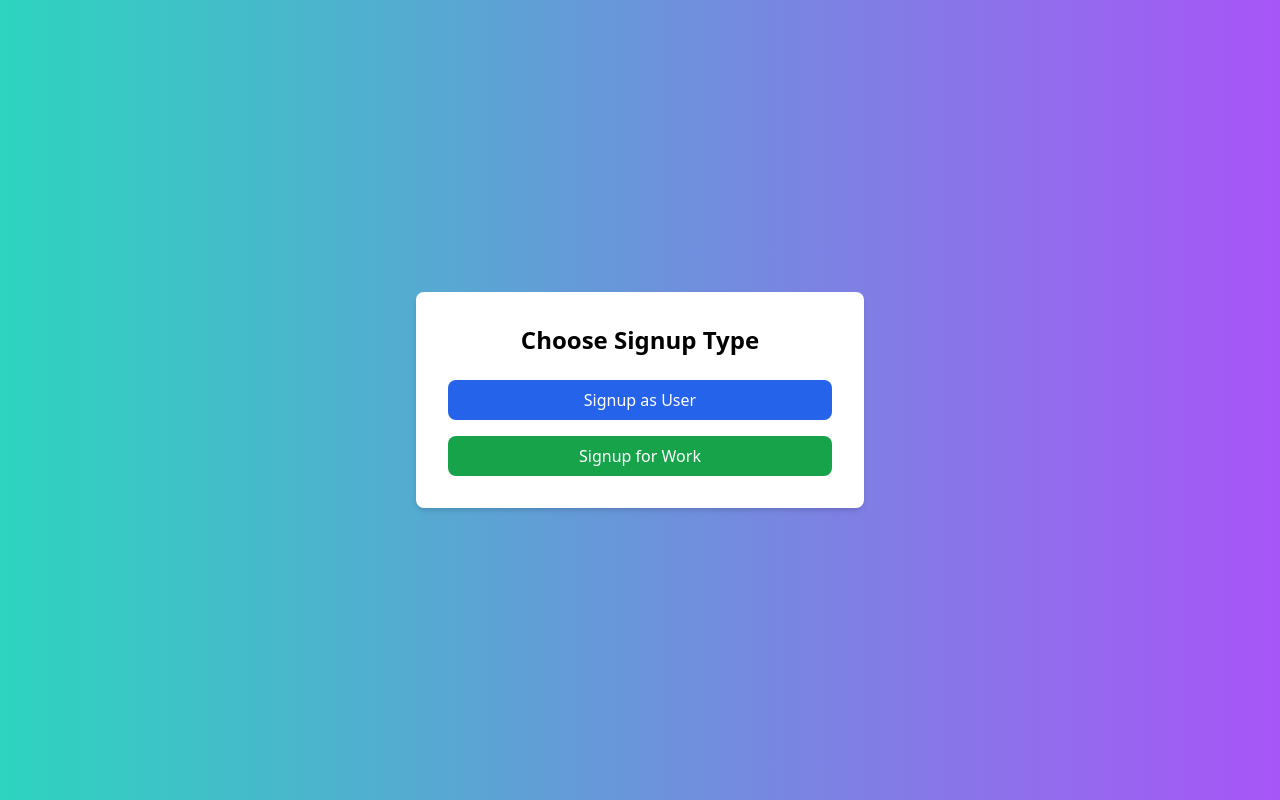
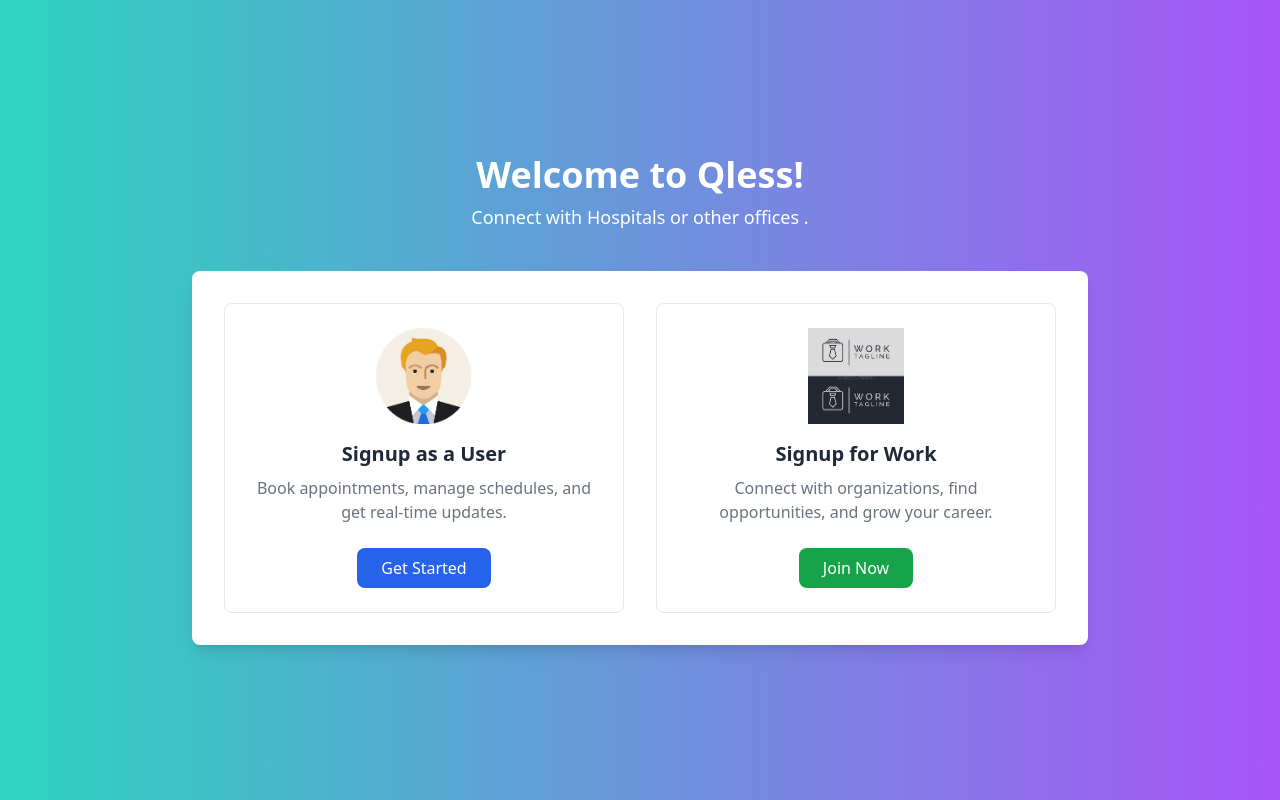
Before and after one commit to yogeshpatel09/Qless-system, a Next.js app: page /Signup in a window 1280 px wide. Built offline with nearby package versions, Linux system fonts and the light colour scheme.

Commit message:
Changes to be committed: 	new file:   public/user.png 	new file:   public/work.png 	modified:   src/app/(pages)/Signup/page.js 	modified:   src/app/(pages)/mp/datainfo/[id]/page.js

```diff
--- a/src/app/(pages)/Signup/page.js
+++ b/src/app/(pages)/Signup/page.js
@@ -1,35 +1,70 @@
 "use client";
 
-import { useRouter } from 'next/navigation';
+import { useRouter } from "next/navigation";
 
 export default function Signup() {
   const router = useRouter();
 
   const handleUserSignup = () => {
-    router.push('/Signup/user'); // Redirect to User Signup
+    router.push("/Signup/user"); // Redirect to User Signup
   };
 
   const handleWorkSignup = () => {
-    router.push('/Signup/work'); // Redirect to Work Signup
+    router.push("/Signup/work"); // Redirect to Work Signup
   };
 
   return (
-    <div className="min-h-screen flex items-center justify-center bg-gray-100 bg-gradient-to-r from-teal-400 to-purple-500">
-      <div className="bg-white p-8 rounded-lg shadow-md w-full max-w-md text-center">
-        <h1 className="text-2xl font-bold mb-6">Choose Signup Type</h1>
+    <div className="min-h-screen flex flex-col items-center justify-center bg-gradient-to-r from-teal-400 to-purple-500">
+      <header className="text-center mb-10">
+        <h1 className="text-4xl font-extrabold text-white">Welcome to Qless!</h1>
+        <p className="text-lg text-white mt-2">
+          Connect with Hospitals or other offices .
+        </p>
+      </header>
+
+      <main className="flex flex-col md:flex-row gap-8 bg-white p-8 rounded-lg shadow-lg w-11/12 max-w-4xl">
+        {/* User Signup Card */}
+        <div className="flex-1 flex flex-col items-center p-6 border border-gray-200 rounded-lg hover:shadow-lg transition-shadow duration-300">
+          <img
+            src="/user.png"
+            alt="User Icon"
+            className="w-24 h-24 mb-4"
+          />
+          <h2 className="text-xl font-bold text-gray-800 mb-2">
+            Signup as a User
+          </h2>
+          <p className="text-gray-500 text-center mb-6">
+            Book appointments, manage schedules, and get real-time updates.
+          </p>
           <button
             onClick={handleUserSignup}
-          className="w-full bg-blue-600 text-white py-2 rounded-lg hover:bg-blue-700 mb-4"
+            className="bg-blue-600 text-white py-2 px-6 rounded-lg hover:bg-blue-700"
           >
-          Signup as User
+            Get Started
           </button>
+        </div>
+
+        {/* Work Signup Card */}
+        <div className="flex-1 flex flex-col items-center p-6 border border-gray-200 rounded-lg hover:shadow-lg transition-shadow duration-300">
+          <img
+            src="/work.png"
+            alt="Work Icon"
+            className="w-24 h-24 mb-4"
+          />
+          <h2 className="text-xl font-bold text-gray-800 mb-2">
+            Signup for Work
+          </h2>
+          <p className="text-gray-500 text-center mb-6">
+            Connect with organizations, find opportunities, and grow your career.
+          </p>
           <button
             onClick={handleWorkSignup}
-          className="w-full bg-green-600 text-white py-2 rounded-lg hover:bg-green-700"
+            className="bg-green-600 text-white py-2 px-6 rounded-lg hover:bg-green-700"
           >
-          Signup for Work
+            Join Now
           </button>
         </div>
+      </main>
     </div>
   );
 }
--- a/src/app/(pages)/mp/datainfo/[id]/page.js
+++ b/src/app/(pages)/mp/datainfo/[id]/page.js
@@ -1,7 +1,5 @@
 'use client'
-
 import { useRouter } from 'next/navigation';
-
 const ItemDetail = () => {
   const router = useRouter();
   const { id } = router; // Access the dynamic parameter from the URL
```
Also changed, not shown: public/user.png (added), public/work.png (added). Lines whose indentation alone changed are shown as unchanged.
